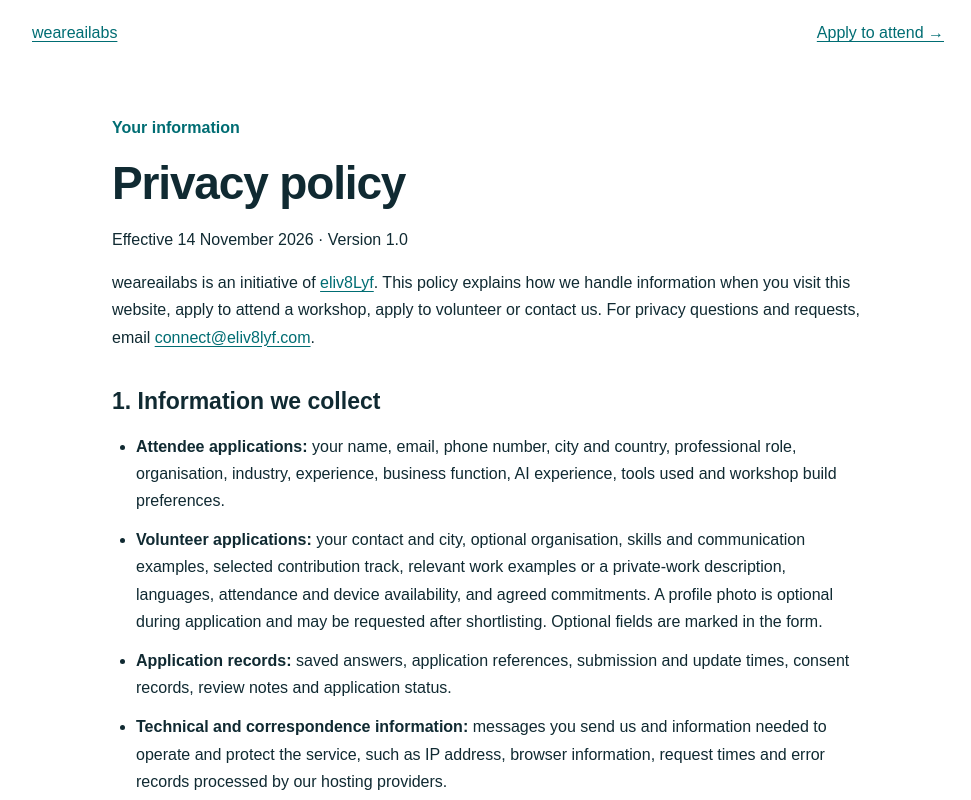
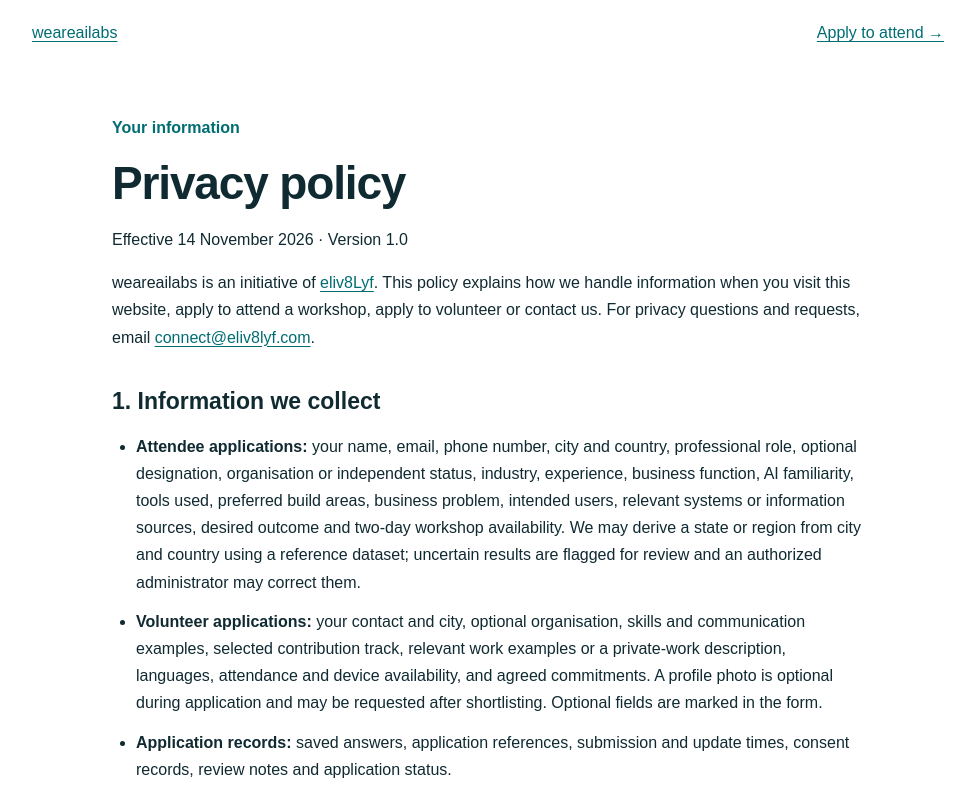
Before and after one commit to gthawani-del/Ai-lans, a Next.js app: page /privacy in a window 1280 px wide. Shown: the top 800 px of the page, without its empty margins (152-1123 px from the left). Built offline with nearby package versions, Linux system fonts and the light colour scheme.

Commit message:
Disclose attendee workshop-planning fields and derived state mapping

```diff
--- a/app/privacy/page.js
+++ b/app/privacy/page.js
@@ -15,7 +15,7 @@ export default function PrivacyPage() {
       <p>Effective 14 November 2026 · Version 1.0</p>
       <p>weareailabs is an initiative of <a href="https://eliv8lyf.com">eliv8Lyf</a>. This policy explains how we handle information when you visit this website, apply to attend a workshop, apply to volunteer or contact us. For privacy questions and requests, email <a href="mailto:connect@eliv8lyf.com">connect@eliv8lyf.com</a>.</p>
       <section><h2>1. Information we collect</h2>
-        <ul><li><strong>Attendee applications:</strong> your name, email, phone number, city and country, professional role, organisation, industry, experience, business function, AI experience, tools used and workshop build preferences.</li>
+        <ul><li><strong>Attendee applications:</strong> your name, email, phone number, city and country, professional role, optional designation, organisation or independent status, industry, experience, business function, AI familiarity, tools used, preferred build areas, business problem, intended users, relevant systems or information sources, desired outcome and two-day workshop availability. We may derive a state or region from city and country using a reference dataset; uncertain results are flagged for review and an authorized administrator may correct them.</li>
         <li><strong>Volunteer applications:</strong> your contact and city, optional organisation, skills and communication examples, selected contribution track, relevant work examples or a private-work description, languages, attendance and device availability, and agreed commitments. A profile photo is optional during application and may be requested after shortlisting. Optional fields are marked in the form.</li>
         <li><strong>Application records:</strong> saved answers, application references, submission and update times, consent records, review notes and application status.</li>
         <li><strong>Technical and correspondence information:</strong> messages you send us and information needed to operate and protect the service, such as IP address, browser information, request times and error records processed by our hosting providers.</li></ul>
```
